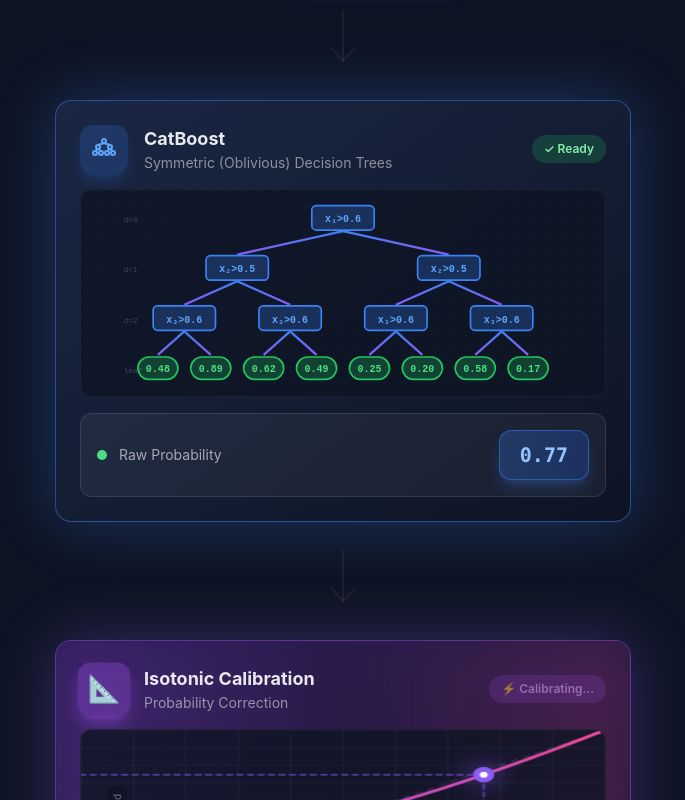
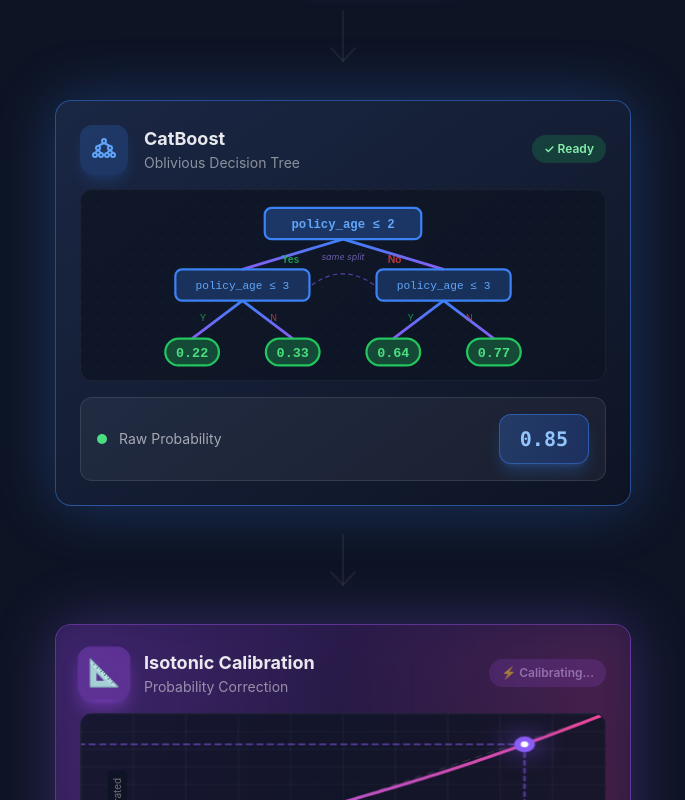
Before and after one commit to ag-algolab/ag-algolab.github.io, a React (Vite) app: page /#/fraud-risk-scoring in a window 1280 px wide. Shown: the part 960-1760 px from the top of the page, without its empty margins (297-982 px from the left). Built offline with nearby package versions, Linux system fonts and the light colour scheme.

Commit message:
Refactor FraudRiskScoring component for oblivious tree

```diff
--- a/src/pages/FraudRiskScoring.jsx
+++ b/src/pages/FraudRiskScoring.jsx
@@ -7,9 +7,19 @@ function AnimatedPipeline() {
   const [activeStep, setActiveStep] = useState(0);
   const [isTransferring, setIsTransferring] = useState(0);
   const [treeValues, setTreeValues] = useState({
-    thresholds: [0.5, 0.3, 0.3, 0.7, 0.7],
-    leaves: [0.12, 0.34, 0.28, 0.45, 0.52, 0.67, 0.71, 0.89]
+    feature1: "claim_amount",
+    threshold1: "5000",
+    feature2: "policy_age",
+    threshold2: "2",
+    leaves: ["0.15", "0.42", "0.58", "0.87"]
   });
+
+  const features = [
+    { name: "claim_amount", thresholds: ["3000", "5000", "7500", "10000"] },
+    { name: "policy_age", thresholds: ["1", "2", "3", "5"] },
+    { name: "vehicle_age", thresholds: ["3", "5", "7", "10"] },
+    { name: "num_claims", thresholds: ["0", "1", "2", "3"] },
+  ];
 
   useEffect(() => {
     const runCycle = () => {
@@ -17,14 +27,21 @@ function AnimatedPipeline() {
       const newCalibrated = Math.min(0.95, Math.max(0.08, newRaw * (0.85 + Math.random() * 0.25)));
 
       // Generate new tree values
-      const newThresholds = [
-        (Math.random() * 0.4 + 0.3).toFixed(1),
-        (Math.random() * 0.3 + 0.2).toFixed(1),
-        (Math.random() * 0.3 + 0.2).toFixed(1),
-        (Math.random() * 0.3 + 0.5).toFixed(1),
-        (Math.random() * 0.3 + 0.5).toFixed(1),
-      ];
-      const newLeaves = Array(8).fill(0).map(() => (Math.random() * 0.85 + 0.05).toFixed(2));
+      const f1 = features[Math.floor(Math.random() * features.length)];
+      const f2 = features[Math.floor(Math.random() * features.length)];
+
+      const newTreeValues = {
+        feature1: f1.name,
+        threshold1: f1.thresholds[Math.floor(Math.random() * f1.thresholds.length)],
+        feature2: f2.name,
+        threshold2: f2.thresholds[Math.floor(Math.random() * f2.thresholds.length)],
+        leaves: [
+          (Math.random() * 0.3 + 0.05).toFixed(2),
+          (Math.random() * 0.3 + 0.25).toFixed(2),
+          (Math.random() * 0.3 + 0.45).toFixed(2),
+          (Math.random() * 0.25 + 0.70).toFixed(2),
+        ]
+      };
 
       setActiveStep(0);
       setIsTransferring(0);
@@ -35,10 +52,7 @@ function AnimatedPipeline() {
         setIsTransferring(0);
         setActiveStep(1);
         setRawProba(newRaw);
-        setTreeValues({
-          thresholds: newThresholds,
-          leaves: newLeaves
-        });
+        setTreeValues(newTreeValues);
       }, 800);
 
       setTimeout(() => setIsTransferring(2), 3800);
@@ -153,97 +167,57 @@ function AnimatedArrow({ active }) {
   );
 }
 
-/* ================= SYMMETRIC DECISION TREE (CATBOOST OBLIVIOUS TREE) ================= */
-function SymmetricTreeViz({ active, processing, treeValues }) {
+/* ================= OBLIVIOUS TREE (2 levels, strictly symmetric) ================= */
+function ObliviousTreeViz({ active, processing, treeValues }) {
   const [activeLevel, setActiveLevel] = useState(-1);
 
   useEffect(() => {
     if (!processing) {
-      if (active) setActiveLevel(3);
+      if (active) setActiveLevel(2);
       return;
     }
 
     setActiveLevel(0);
     const timers = [
-      setTimeout(() => setActiveLevel(1), 600),
-      setTimeout(() => setActiveLevel(2), 1200),
-      setTimeout(() => setActiveLevel(3), 1800),
+      setTimeout(() => setActiveLevel(1), 1000),
+      setTimeout(() => setActiveLevel(2), 2000),
     ];
 
     return () => timers.forEach(clearTimeout);
   }, [processing, active]);
 
-  // Symmetric/Oblivious tree structure for CatBoost
-  // All nodes at same depth use the SAME split condition
+  const { feature1, threshold1, feature2, threshold2, leaves } = treeValues;
+
+  // Oblivious Tree Structure (depth = 2):
   //
-  //                    [x₁ > t₁]                     Level 0 (depth 0)
-  //                   /         \
-  //           [x₂ > t₂]         [x₂ > t₂]            Level 1 (depth 1) - SAME condition
-  //           /      \          /      \
-  //      [x₃>t₃]  [x₃>t₃]  [x₃>t₃]  [x₃>t₃]          Level 2 (depth 2) - SAME condition
-  //      / \      / \      / \      / \
-  //     L0 L1    L2 L3    L4 L5    L6 L7              Level 3 (leaves)
+  //                 [feature_1 <= threshold_1]           ← Level 0 (root)
+  //                /                          \
+  //    [feature_2 <= threshold_2]    [feature_2 <= threshold_2]   ← Level 1 (SAME condition both sides)
+  //           /    \                      /    \
+  //         L0      L1                  L2      L3                ← Level 2 (leaves)
+  //
+  // This is the key property of oblivious trees: same split at each level
 
-  const { thresholds, leaves } = treeValues;
+  const centerX = 200;
+  const levelY = [30, 85, 145];
 
-  // Node positions for symmetric tree
-  const levelY = [25, 70, 115, 160];
-  const nodeRadius = 18;
-
-  // Calculate x positions for each level (perfectly symmetric)
-  const getNodesAtLevel = (level) => {
-    const count = Math.pow(2, level);
-    const totalWidth = 380;
-    const startX = 10;
-    const spacing = totalWidth / count;
-    return Array(count).fill(0).map((_, i) => startX + spacing * (i + 0.5));
-  };
-
-  const level0X = getNodesAtLevel(0);
-  const level1X = getNodesAtLevel(1);
-  const level2X = getNodesAtLevel(2);
-  const level3X = getNodesAtLevel(3);
-
-  const decisionNodes = [
-    // Level 0
-    { id: 0, x: level0X[0], y: levelY[0], level: 0, label: `x₁>${thresholds[0]}` },
-    // Level 1 (same condition)
-    { id: 1, x: level1X[0], y: levelY[1], level: 1, label: `x₂>${thresholds[1]}` },
-    { id: 2, x: level1X[1], y: levelY[1], level: 1, label: `x₂>${thresholds[2]}` },
-    // Level 2 (same condition)
-    { id: 3, x: level2X[0], y: levelY[2], level: 2, label: `x₃>${thresholds[3]}` },
-    { id: 4, x: level2X[1], y: levelY[2], level: 2, label: `x₃>${thresholds[4]}` },
-    { id: 5, x: level2X[2], y: levelY[2], level: 2, label: `x₃>${thresholds[3]}` },
-    { id: 6, x: level2X[3], y: levelY[2], level: 2, label: `x₃>${thresholds[4]}` },
+  // Node positions
+  const rootX = centerX;
+  const level1LeftX = centerX - 90;
+  const level1RightX = centerX + 90;
+  const leafSpacing = 50;
+  const leafPositions = [
+    centerX - 135,  // L0
+    centerX - 45,   // L1
+    centerX + 45,   // L2
+    centerX + 135,  // L3
   ];
 
-  const leafNodes = level3X.map((x, i) => ({
-    id: 7 + i,
-    x,
-    y: levelY[3],
-    level: 3,
-    label: leaves[i],
-    isLeaf: true
-  }));
-
-  const allNodes = [...decisionNodes, ...leafNodes];
-
-  // Edges connecting nodes
-  const edges = [
-    // From root
-    { from: 0, to: 1 }, { from: 0, to: 2 },
-    // From level 1
-    { from: 1, to: 3 }, { from: 1, to: 4 },
-    { from: 2, to: 5 }, { from: 2, to: 6 },
-    // From level 2 to leaves
-    { from: 3, to: 7 }, { from: 3, to: 8 },
-    { from: 4, to: 9 }, { from: 4, to: 10 },
-    { from: 5, to: 11 }, { from: 5, to: 12 },
-    { from: 6, to: 13 }, { from: 6, to: 14 },
-  ];
+  const condition1 = `${feature1} ≤ ${threshold1}`;
+  const condition2 = `${feature2} ≤ ${threshold2}`;
 
   return (
-    <svg viewBox="0 0 400 185" className="w-full h-full">
+    <svg viewBox="0 0 400 170" className="w-full h-full">
       <defs>
         <filter id="nodeGlow">
           <feGaussianBlur stdDeviation="4" result="coloredBlur" />
@@ -252,114 +226,200 @@ function SymmetricTreeViz({ active, processing, treeValues }) {
             <feMergeNode in="SourceGraphic" />
           </feMerge>
         </filter>
-        <linearGradient id="edgeGradient" x1="0%" y1="0%" x2="0%" y2="100%">
+        <linearGradient id="edgeGrad" x1="0%" y1="0%" x2="0%" y2="100%">
           <stop offset="0%" stopColor="#3b82f6" />
           <stop offset="100%" stopColor="#8b5cf6" />
         </linearGradient>
       </defs>
 
-      {/* Edges */}
-      {edges.map((edge, idx) => {
-        const fromNode = allNodes[edge.from];
-        const toNode = allNodes[edge.to];
-        const isActive = activeLevel >= toNode.level;
+      {/* === EDGES === */}
 
-        return (
+      {/* Root to Level 1 */}
       <line
-            key={idx}
-            x1={fromNode.x}
-            y1={fromNode.y + 12}
-            x2={toNode.x}
-            y2={toNode.y - 12}
-            stroke={isActive ? "url(#edgeGradient)" : "rgba(255,255,255,0.12)"}
-            strokeWidth={isActive ? 2 : 1}
-            className="transition-all duration-500"
-            filter={isActive && processing ? "url(#nodeGlow)" : ""}
+        x1={rootX} y1={levelY[0] + 14}
+        x2={level1LeftX} y2={levelY[1] - 14}
+        stroke={activeLevel >= 1 ? "url(#edgeGrad)" : "rgba(255,255,255,0.15)"}
+        strokeWidth={activeLevel >= 1 ? 2.5 : 1.5}
+        className="transition-all duration-700"
       />
-        );
-      })}
+      <line
+        x1={rootX} y1={levelY[0] + 14}
+        x2={level1RightX} y2={levelY[1] - 14}
+        stroke={activeLevel >= 1 ? "url(#edgeGrad)" : "rgba(255,255,255,0.15)"}
+        strokeWidth={activeLevel >= 1 ? 2.5 : 1.5}
+        className="transition-all duration-700"
+      />
 
-      {/* Decision Nodes */}
-      {decisionNodes.map((node) => {
-        const isActive = activeLevel >= node.level;
-        const isCurrentLevel = processing && activeLevel === node.level;
+      {/* Level 1 to Leaves */}
+      <line
+        x1={level1LeftX} y1={levelY[1] + 14}
+        x2={leafPositions[0]} y2={levelY[2] - 12}
+        stroke={activeLevel >= 2 ? "url(#edgeGrad)" : "rgba(255,255,255,0.15)"}
+        strokeWidth={activeLevel >= 2 ? 2.5 : 1.5}
+        className="transition-all duration-700"
+      />
+      <line
+        x1={level1LeftX} y1={levelY[1] + 14}
+        x2={leafPositions[1]} y2={levelY[2] - 12}
+        stroke={activeLevel >= 2 ? "url(#edgeGrad)" : "rgba(255,255,255,0.15)"}
+        strokeWidth={activeLevel >= 2 ? 2.5 : 1.5}
+        className="transition-all duration-700"
+      />
+      <line
+        x1={level1RightX} y1={levelY[1] + 14}
+        x2={leafPositions[2]} y2={levelY[2] - 12}
+        stroke={activeLevel >= 2 ? "url(#edgeGrad)" : "rgba(255,255,255,0.15)"}
+        strokeWidth={activeLevel >= 2 ? 2.5 : 1.5}
+        className="transition-all duration-700"
+      />
+      <line
+        x1={level1RightX} y1={levelY[1] + 14}
+        x2={leafPositions[3]} y2={levelY[2] - 12}
+        stroke={activeLevel >= 2 ? "url(#edgeGrad)" : "rgba(255,255,255,0.15)"}
+        strokeWidth={activeLevel >= 2 ? 2.5 : 1.5}
+        className="transition-all duration-700"
+      />
 
-        return (
-          <g key={node.id}>
+      {/* Edge labels (Yes/No) */}
+      <text x={rootX - 55} y={levelY[0] + 35} fill={activeLevel >= 1 ? "rgba(34,197,94,0.8)" : "rgba(255,255,255,0.3)"} fontSize="9" fontWeight="600" className="transition-all duration-500">Yes</text>
+      <text x={rootX + 40} y={levelY[0] + 35} fill={activeLevel >= 1 ? "rgba(239,68,68,0.8)" : "rgba(255,255,255,0.3)"} fontSize="9" fontWeight="600" className="transition-all duration-500">No</text>
+
+      <text x={level1LeftX - 38} y={levelY[1] + 32} fill={activeLevel >= 2 ? "rgba(34,197,94,0.7)" : "rgba(255,255,255,0.25)"} fontSize="8" className="transition-all duration-500">Y</text>
+      <text x={level1LeftX + 25} y={levelY[1] + 32} fill={activeLevel >= 2 ? "rgba(239,68,68,0.7)" : "rgba(255,255,255,0.25)"} fontSize="8" className="transition-all duration-500">N</text>
+      <text x={level1RightX - 32} y={levelY[1] + 32} fill={activeLevel >= 2 ? "rgba(34,197,94,0.7)" : "rgba(255,255,255,0.25)"} fontSize="8" className="transition-all duration-500">Y</text>
+      <text x={level1RightX + 20} y={levelY[1] + 32} fill={activeLevel >= 2 ? "rgba(239,68,68,0.7)" : "rgba(255,255,255,0.25)"} fontSize="8" className="transition-all duration-500">N</text>
+
+      {/* === NODES === */}
+
+      {/* Root Node (Level 0) */}
+      <g>
         <rect
-              x={node.x - 28}
-              y={node.y - 11}
-              width={56}
-              height={22}
-              rx={4}
-              fill={isActive ? "rgba(59,130,246,0.25)" : "rgba(255,255,255,0.05)"}
-              stroke={isActive ? "#3b82f6" : "rgba(255,255,255,0.15)"}
-              strokeWidth={isActive ? 1.5 : 1}
-              filter={isCurrentLevel ? "url(#nodeGlow)" : ""}
+          x={rootX - 70} y={levelY[0] - 14}
+          width={140} height={28}
+          rx={6}
+          fill={activeLevel >= 0 ? "rgba(59,130,246,0.3)" : "rgba(255,255,255,0.05)"}
+          stroke={activeLevel >= 0 ? "#3b82f6" : "rgba(255,255,255,0.2)"}
+          strokeWidth={activeLevel >= 0 ? 2 : 1}
+          filter={processing && activeLevel === 0 ? "url(#nodeGlow)" : ""}
           className="transition-all duration-500"
         />
         <text
-              x={node.x}
-              y={node.y + 4}
+          x={rootX} y={levelY[0] + 4}
           textAnchor="middle"
-              fill={isActive ? "#60a5fa" : "rgba(255,255,255,0.4)"}
-              fontSize="9"
+          fill={activeLevel >= 0 ? "#60a5fa" : "rgba(255,255,255,0.4)"}
+          fontSize="11"
           fontFamily="monospace"
-              fontWeight={isActive ? "600" : "400"}
+          fontWeight="600"
           className="transition-all duration-500"
         >
-              {node.label}
+          {condition1}
         </text>
-            {isCurrentLevel && (
-              <circle cx={node.x} cy={node.y} r="18" fill="none" stroke="#3b82f6" strokeWidth="2" opacity="0.4">
-                <animate attributeName="r" from="14" to="28" dur="0.8s" repeatCount="indefinite" />
-                <animate attributeName="opacity" from="0.5" to="0" dur="0.8s" repeatCount="indefinite" />
+        {processing && activeLevel === 0 && (
+          <circle cx={rootX} cy={levelY[0]} r="20" fill="none" stroke="#3b82f6" strokeWidth="2" opacity="0.5">
+            <animate attributeName="r" from="18" to="35" dur="0.8s" repeatCount="indefinite" />
+            <animate attributeName="opacity" from="0.6" to="0" dur="0.8s" repeatCount="indefinite" />
           </circle>
         )}
       </g>
-        );
-      })}
 
-      {/* Leaf Nodes */}
-      {leafNodes.map((node) => {
-        const isActive = activeLevel >= 3;
-        const isCurrentLevel = processing && activeLevel === 3;
-
-        return (
-          <g key={node.id}>
+      {/* Level 1 Left Node */}
+      <g>
         <rect
-              x={node.x - 18}
-              y={node.y - 10}
-              width={36}
-              height={20}
-              rx={10}
-              fill={isActive ? "rgba(34,197,94,0.25)" : "rgba(255,255,255,0.05)"}
-              stroke={isActive ? "#22c55e" : "rgba(255,255,255,0.15)"}
-              strokeWidth={isActive ? 1.5 : 1}
-              filter={isCurrentLevel ? "url(#nodeGlow)" : ""}
+          x={level1LeftX - 60} y={levelY[1] - 14}
+          width={120} height={28}
+          rx={6}
+          fill={activeLevel >= 1 ? "rgba(59,130,246,0.25)" : "rgba(255,255,255,0.05)"}
+          stroke={activeLevel >= 1 ? "#3b82f6" : "rgba(255,255,255,0.2)"}
+          strokeWidth={activeLevel >= 1 ? 2 : 1}
+          filter={processing && activeLevel === 1 ? "url(#nodeGlow)" : ""}
           className="transition-all duration-500"
         />
         <text
-              x={node.x}
-              y={node.y + 3}
+          x={level1LeftX} y={levelY[1] + 4}
           textAnchor="middle"
-              fill={isActive ? "#4ade80" : "rgba(255,255,255,0.4)"}
-              fontSize="9"
+          fill={activeLevel >= 1 ? "#60a5fa" : "rgba(255,255,255,0.4)"}
+          fontSize="10"
           fontFamily="monospace"
-              fontWeight={isActive ? "600" : "400"}
+          fontWeight="500"
           className="transition-all duration-500"
         >
-              {node.label}
+          {condition2}
         </text>
       </g>
-        );
-      })}
 
-      {/* Level labels */}
-      <text x="3" y={levelY[0] + 4} fill="rgba(255,255,255,0.2)" fontSize="7" fontFamily="monospace">d=0</text>
-      <text x="3" y={levelY[1] + 4} fill="rgba(255,255,255,0.2)" fontSize="7" fontFamily="monospace">d=1</text>
-      <text x="3" y={levelY[2] + 4} fill="rgba(255,255,255,0.2)" fontSize="7" fontFamily="monospace">d=2</text>
-      <text x="3" y={levelY[3] + 4} fill="rgba(255,255,255,0.2)" fontSize="7" fontFamily="monospace">leaf</text>
+      {/* Level 1 Right Node (SAME condition - mirror) */}
+      <g>
+        <rect
+          x={level1RightX - 60} y={levelY[1] - 14}
+          width={120} height={28}
+          rx={6}
+          fill={activeLevel >= 1 ? "rgba(59,130,246,0.25)" : "rgba(255,255,255,0.05)"}
+          stroke={activeLevel >= 1 ? "#3b82f6" : "rgba(255,255,255,0.2)"}
+          strokeWidth={activeLevel >= 1 ? 2 : 1}
+          filter={processing && activeLevel === 1 ? "url(#nodeGlow)" : ""}
+          className="transition-all duration-500"
+        />
+        <text
+          x={level1RightX} y={levelY[1] + 4}
+          textAnchor="middle"
+          fill={activeLevel >= 1 ? "#60a5fa" : "rgba(255,255,255,0.4)"}
+          fontSize="10"
+          fontFamily="monospace"
+          fontWeight="500"
+          className="transition-all duration-500"
+        >
+          {condition2}
+        </text>
+      </g>
+
+      {/* Leaf Nodes */}
+      {leaves.map((value, i) => (
+        <g key={i}>
+          <rect
+            x={leafPositions[i] - 24} y={levelY[2] - 12}
+            width={48} height={24}
+            rx={12}
+            fill={activeLevel >= 2 ? "rgba(34,197,94,0.3)" : "rgba(255,255,255,0.05)"}
+            stroke={activeLevel >= 2 ? "#22c55e" : "rgba(255,255,255,0.2)"}
+            strokeWidth={activeLevel >= 2 ? 2 : 1}
+            filter={processing && activeLevel === 2 ? "url(#nodeGlow)" : ""}
+            className="transition-all duration-500"
+          />
+          <text
+            x={leafPositions[i]} y={levelY[2] + 4}
+            textAnchor="middle"
+            fill={activeLevel >= 2 ? "#4ade80" : "rgba(255,255,255,0.4)"}
+            fontSize="12"
+            fontFamily="monospace"
+            fontWeight="600"
+            className="transition-all duration-500"
+          >
+            {value}
+          </text>
+        </g>
+      ))}
+
+      {/* Pulse on leaves when processing */}
+      {processing && activeLevel === 2 && leaves.map((_, i) => (
+        <circle key={`pulse-${i}`} cx={leafPositions[i]} cy={levelY[2]} r="18" fill="none" stroke="#22c55e" strokeWidth="2" opacity="0.4">
+          <animate attributeName="r" from="14" to="28" dur="0.8s" repeatCount="indefinite" begin={`${i * 0.15}s`} />
+          <animate attributeName="opacity" from="0.5" to="0" dur="0.8s" repeatCount="indefinite" begin={`${i * 0.15}s`} />
+        </circle>
+      ))}
+
+      {/* "Same split" indicator */}
+      <g opacity={activeLevel >= 1 ? 0.6 : 0.2} className="transition-all duration-500">
+        <path
+          d={`M ${level1LeftX + 62} ${levelY[1]} Q ${centerX} ${levelY[1] - 20} ${level1RightX - 62} ${levelY[1]}`}
+          fill="none"
+          stroke="#8b5cf6"
+          strokeWidth="1"
+          strokeDasharray="4 3"
+        />
+        <text x={centerX} y={levelY[1] - 22} textAnchor="middle" fill="#a78bfa" fontSize="8" fontStyle="italic">
+          same split
+        </text>
+      </g>
     </svg>
   );
 }
@@ -415,23 +475,23 @@ function CatBoostVisualizer({ active, processing, rawProba, treeValues }) {
           >
             <svg className="w-6 h-6" viewBox="0 0 24 24" fill="none" stroke={active ? "#60a5fa" : "#ffffff40"} strokeWidth="2">
               <circle cx="12" cy="4" r="2" />
-              <circle cx="6" cy="10" r="2" />
-              <circle cx="18" cy="10" r="2" />
-              <circle cx="3" cy="16" r="2" />
-              <circle cx="9" cy="16" r="2" />
-              <circle cx="15" cy="16" r="2" />
-              <circle cx="21" cy="16" r="2" />
-              <line x1="12" y1="6" x2="6" y2="8" />
-              <line x1="12" y1="6" x2="18" y2="8" />
-              <line x1="6" y1="12" x2="3" y2="14" />
-              <line x1="6" y1="12" x2="9" y2="14" />
-              <line x1="18" y1="12" x2="15" y2="14" />
-              <line x1="18" y1="12" x2="21" y2="14" />
+              <circle cx="6" cy="11" r="2" />
+              <circle cx="18" cy="11" r="2" />
+              <circle cx="3" cy="18" r="2" />
+              <circle cx="9" cy="18" r="2" />
+              <circle cx="15" cy="18" r="2" />
+              <circle cx="21" cy="18" r="2" />
+              <line x1="12" y1="6" x2="6" y2="9" />
+              <line x1="12" y1="6" x2="18" y2="9" />
+              <line x1="6" y1="13" x2="3" y2="16" />
+              <line x1="6" y1="13" x2="9" y2="16" />
+              <line x1="18" y1="13" x2="15" y2="16" />
+              <line x1="18" y1="13" x2="21" y2="16" />
             </svg>
           </div>
           <div className="flex-1">
             <h3 className="font-bold text-lg text-white/90">CatBoost</h3>
-            <p className="text-sm text-white/50">Symmetric (Oblivious) Decision Trees</p>
+            <p className="text-sm text-white/50">Oblivious Decision Tree</p>
           </div>
           <div
             className={`px-3 py-1.5 rounded-full text-xs font-semibold transition-all duration-500 ${
@@ -446,7 +506,7 @@ function CatBoostVisualizer({ active, processing, rawProba, treeValues }) {
           </div>
         </div>
 
-        <div className="relative h-52 mb-4 rounded-xl bg-[#0e1424]/80 border border-white/5 overflow-hidden">
+        <div className="relative h-48 mb-4 rounded-xl bg-[#0e1424]/80 border border-white/5 overflow-hidden">
           <div
             className="absolute inset-0 opacity-20"
             style={{
@@ -454,7 +514,7 @@ function CatBoostVisualizer({ active, processing, rawProba, treeValues }) {
               backgroundSize: "16px 16px",
             }}
           />
-          <SymmetricTreeViz active={active} processing={processing} treeValues={treeValues} />
+          <ObliviousTreeViz active={active} processing={processing} treeValues={treeValues} />
         </div>
 
         <div className="flex items-center justify-between p-4 rounded-xl bg-white/5 border border-white/10">
```
Lines whose indentation alone changed are shown as unchanged.
